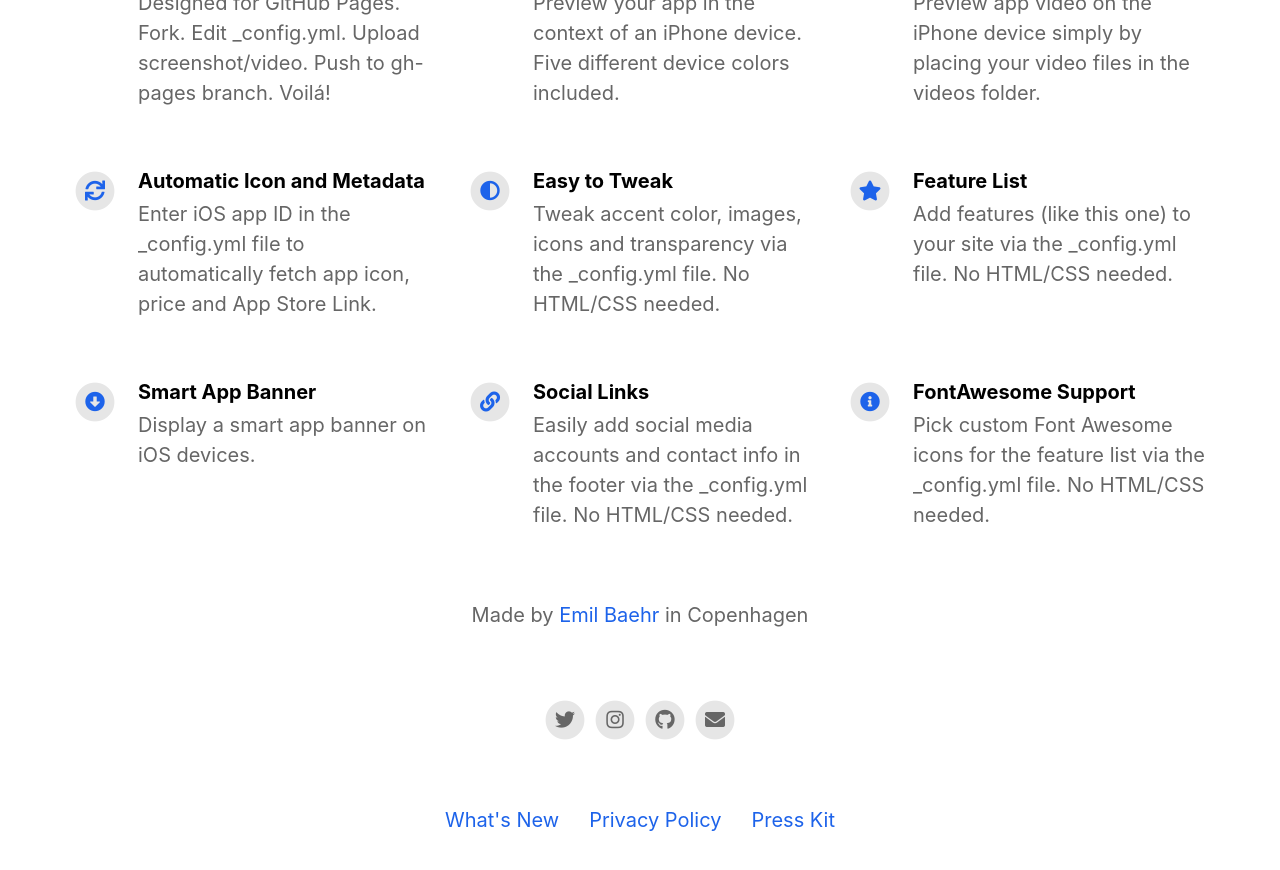
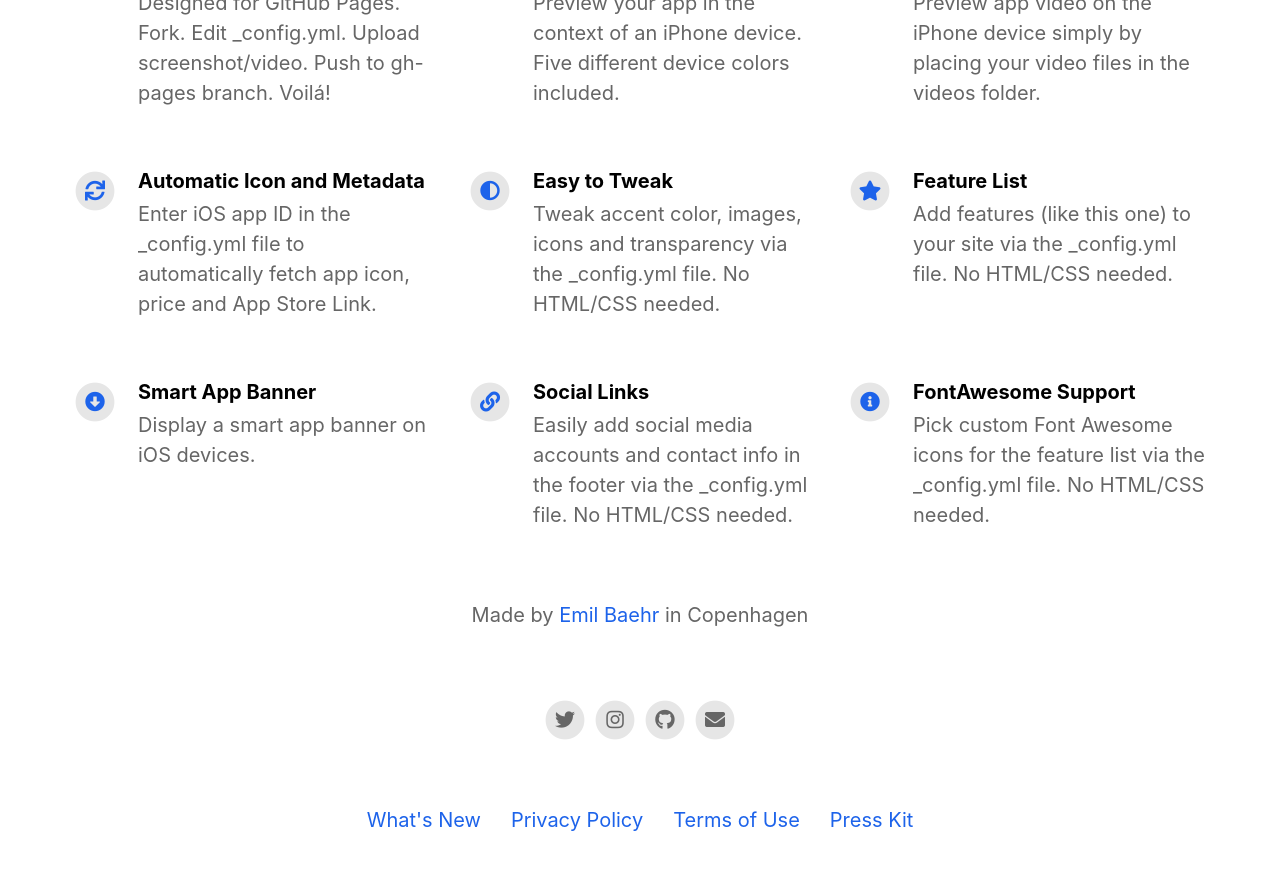
Before and after one commit to PauloxD/moovin-site, a Jekyll site: the page built from index.html, in a window 1280 px wide and 900 px high, scrolled down 1124 px. Shown: the top 870 px of the window. Built offline with Jekyll 4.4.1, drawn with Linux system fonts in a browser that asks for light colours; nearby versions of some CDN libraries.

Commit message:
Update terms.md
Added Site conformance

```diff
--- a/_pages/terms.md
+++ b/_pages/terms.md
@@ -1,3 +1,9 @@
+---
+layout: page
+title: Terms of Use
+include_in_header: false
+---
+
 # Terms of Use
 
 ## Title 1
```
